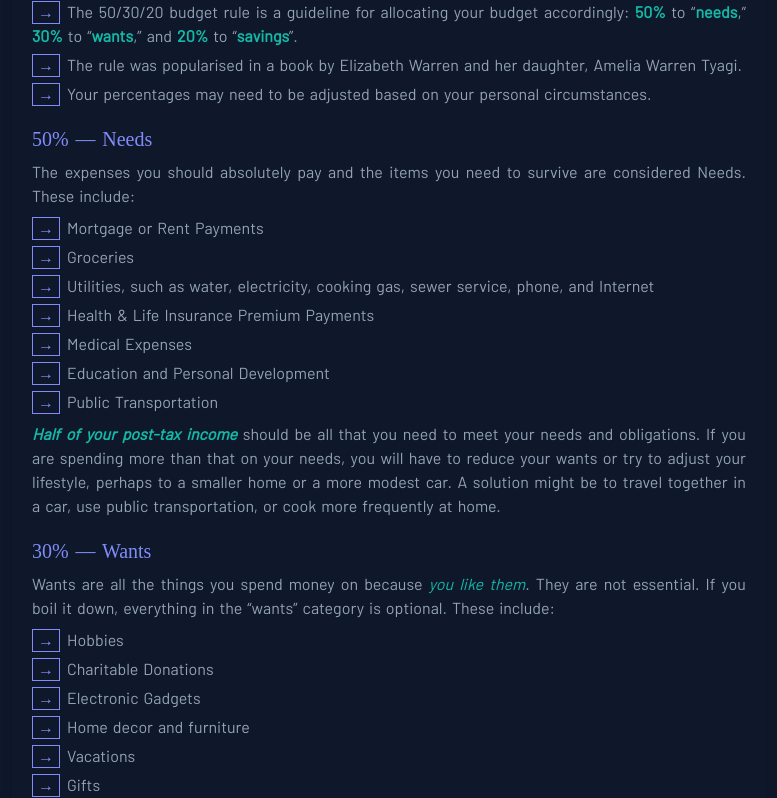
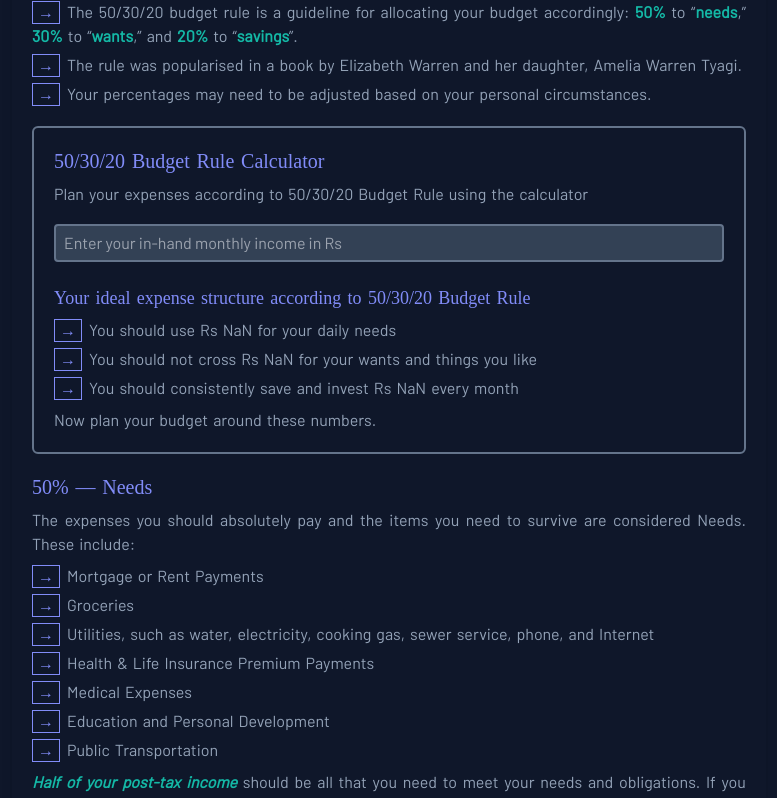
Before and after one commit to devkoustavdas/gromarket-website, a React (Vite) app: page /blogs/50-30-20-Budget-Rule in a window 1280 px wide. Shown: the part 1279-2077 px from the top of the page, without its empty margins (0-777 px from the left). Built offline with nearby package versions, Linux system fonts and the light colour scheme.

Commit message:
blog changed

```diff
--- a/src/Blogs/BlogList.jsx
+++ b/src/Blogs/BlogList.jsx
@@ -13,7 +13,7 @@ const BlogList = ({ type }) => {
         <div className={cl}>
             <BlogCard
                 link="/blogs/50-30-20-Budget-Rule"
-                head={"50/30/20 Budget Rule"}
+                head={"How the 50/30/20 Budget Rule Can Help You Achieve Financial Freedom and Still Enjoy Your Life"}
                 body={"Download GroMarket's free monthly budget template to easily track your spending and take control of your finances."}
                 tag={["Personal Finance", "Template", "Budget"]} />
             <BlogCard
--- a/src/Blogs/Blogs/BudgetRule.jsx
+++ b/src/Blogs/Blogs/BudgetRule.jsx
@@ -1,11 +1,18 @@
 import BlogTemplate from '../BlogTemplate';
 import Img from '../../components/Html.jsx/Img';
 import styles from "../../content.module.css";
+import { useState } from 'react';
 
 const BudgetRule = () => {
+  const [income, setIncome] = useState();
+
+  const handleIncomeChange = (event) => {
+    setIncome(event.target.value);
+  };
+
   return (
     <BlogTemplate
-      title="Mastering the Art of Spending: How the 50/30/20 Budget Rule Can Help You Achieve Financial Freedom and Still Enjoy Your Life"
+      title="How the 50/30/20 Budget Rule Can Help You Achieve Financial Freedom and Still Enjoy Your Life | The budget planning Calculator you actually need"
       date={"01/11/2024"}
       tag={["Personal Finance", "Template", "Budget"]}
       link={"50-30-20-Budget-Rule"}
@@ -24,6 +31,19 @@ const BudgetRule = () => {
             <li>The rule was popularised in a book by Elizabeth Warren and her daughter, Amelia Warren Tyagi.</li>
             <li>Your percentages may need to be adjusted based on your personal circumstances.</li>
           </ul>
+          <div>
+            <h2>50/30/20 Budget Rule Calculator</h2>
+            <p>Plan your expenses according to 50/30/20 Budget Rule using the calculator</p>
+            <input type="number" placeholder='Enter your in-hand monthly income in Rs' value={income}
+              onChange={handleIncomeChange} />
+            <h3>Your ideal expense structure according to 50/30/20 Budget Rule</h3>
+            <ul>
+              <li><h4>You should use Rs {Math.floor(income*0.5)} for your daily needs</h4></li>
+              <li><h4>You should not cross Rs {Math.floor(income * 0.3)} for your wants and things you like</h4></li>
+              <li><h4>You should consistently save and invest Rs {Math.floor(income * 0.2)} every month</h4> </li>
+            </ul>
+            <p>Now plan your budget around these numbers.</p>
+          </div>
           <h2 id="50-needs">50% — Needs</h2>
           <p>The expenses you should absolutely pay and the items you need to survive are considered Needs. These include:</p>
           <ul>
@@ -37,38 +57,38 @@ const BudgetRule = () => {
           </ul>
           <p><strong><em>Half of your post-tax income</em></strong> should be all that you need to meet your needs and obligations. If you are spending more than that on your needs, you will have to reduce your wants or try to adjust your lifestyle, perhaps to a smaller home or a more modest car. A solution might be to travel together in a car, use public transportation, or cook more frequently at home.</p>
           <h2 id="30-wants">30% — Wants</h2>
-          <p>Wants are all the things you spend money on because <em>you like them</em>. They are not essential. If you boil it down, everything in the “wants” category is optional. These include:</p>
+          <p>Wants are all the things you spend money on because <em>you like them</em> or want to use/have them. They are not essential. If you boil it down, everything in the “wants” category is optional. These include:</p>
           <ul>
-            <li>Hobbies</li>
+            <li>Spending on Hobbies</li>
             <li>Charitable Donations</li>
-            <li>Electronic Gadgets</li>
+            <li>Purchasing electronic gadgets and games</li>
             <li>Home decor and furniture</li>
-            <li>Vacations</li>
+            <li>Vacations and Trips</li>
             <li>Gifts</li>
             <li>Dining Out</li>
             <li>Purchasing Clothes, and personal care products</li>
             <li>Streaming services and other subscriptions and memberships</li>
             <li>Movie, Sports, and concert tickets</li>
           </ul>
-          This category also includes the choices you make when upgrading, such as choosing an expensive steak over a cheaper hamburger or purchasing a Mercedes over a more economical Honda. Wants are all the little extras you spend money on that make life smoother, enjoyable, and entertaining.
+          This category also includes the choices you make when upgrading, such as choosing an expensive steak over a cheaper hamburger or purchasing a Audi over a more economical Honda. Wants are all the little extras you spend money on that make life smoother, enjoyable, entertaining, and happier.
           <h2 id="20-savings-and-investments">20% — Savings and Investments</h2>
           <p>Lastly, try to allocate <strong><em>20% of your post-tax income to savings and investments</em></strong>. These savings, with time, will help you fulfil your financial goals like buying a car, capital for a start-up, buying a house, etc. This includes:</p>
           <ul>
             <li>Investing in Mutual Funds (Equity, Debt, ELSS)</li>
             <li>Retirement contributions</li>
-            <li>Debt Repayment</li>
+            <li>Loan Repayment and EMI pemiums</li>
             <li>Emergency fund</li>
             <li>Short-term shavings goals</li>
           </ul>
           <h2 id="practical-examples-of-the-50-30-20-budget-rule">Practical Examples of the 50/30/20 Budget Rule</h2>
           <p>Most individuals spend more than they save, often without even realizing it. The 50/30/20 rule of thumb can help you become more conscious of your spending patterns (financial habits) and prevent under- and overspending. You can increase your savings for the things that are important to you by spending less on the things that don’t really matter. This is how it goes:</p>
-          <h3 id="calculate-your-monthly-in-hand-income">Calculate your monthly in-hand income</h3>
-          <p>Let’s say you and your spouse have a total of Rs 1,00,000 deposited into your bank account each month from your jobs and side income sources. After deductions like Income tax, Employee PF, Employer PF, NPS contribution let’s say your in-hand pay becomes Rs 80,000. We’ll calculate everything based on this in-hand salary.</p>
-          <h3 id="calculate-a-spending-threshold-for-each-category">Calculate a spending threshold for each category</h3>
-          <p>Based on the 50/30/20 budget rule, the amount you should allocate to “needs” is Rs 40,000 (Rs 40,000 x 0.50). The amount you should allocate to “wants” is Rs 24,000 (Rs 80,000 x 0.30). The amount you should allocate to financial goals i.e. savings and investments is Rs 16,000 (Rs 80,000 x 0.20).</p>
-          <h3 id="plan-your-budget-around-these-numbers">Plan your budget around these numbers</h3>
+          <li><h3 id="calculate-your-monthly-in-hand-income">Calculate your monthly in-hand income</h3></li>
+          <p>Let’s say you and your spouse have a total of Rs 1,00,000 deposited into your bank account each month from your jobs, side income sources, businesses, and other sources included. After deductions like Income tax, Employee PF, NPS contribution let’s say your in-hand pay becomes Rs 80,000. We’ll calculate 50/30/20 Budget based on this monthly in-hand salary.</p>
+          <li><h3 id="calculate-a-spending-threshold-for-each-category">Calculate a spending threshold for each category according to the 50/30/20 Budget Rule</h3></li>
+          <p>Based on the 50/30/20 budget rule, the amount you should allocate to “needs”, i.e. the things you would necessarily need is Rs 40,000 (Rs 40,000 x 0.50). The amount you should allocate to “wants” is Rs 24,000 (Rs 80,000 x 0.30). The amount you should allocate to financial goals i.e. savings and investments is Rs 16,000 (Rs 80,000 x 0.20).</p>
+          <h3 id="plan-your-budget-around-these-numbers"><li>Plan your budget around these numbers</li></h3>
           <p>Consider these three spending areas as “buckets” that you can fill up with regular expenses. Check to see if you are spending less or more than the monthly spending goals you set in the previous stage by listing and adding your monthly expenses under each category they belong in.</p>
-          <h3 id="follow-your-budget">Follow your budget</h3>
+          <h3 id="follow-your-budget"><li>Follow your budget</li></h3>
           <p>Track your expenses each month, and adjust as necessary to stay within your budget moving forward.</p>
           <h2 id="why-is-the-50-30-20-budget-rule-the-most-effective-budget-">Why is the 50/30/20 Budget Rule the most effective Budget?</h2>
           <h3 id="50-30-20-budget-rule-is-simple-and-easy-to-follow">50/30/20 Budget Rule is simple and easy to follow</h3>
--- a/src/components/Html.jsx/Navbar.jsx
+++ b/src/components/Html.jsx/Navbar.jsx
@@ -22,7 +22,7 @@ const Navbar = () => {
             <div className="container mx-auto flex items-center justify-between">
                 <div><Logo size={4.5} /></div>
 
-                <div className="hidden md:flex space-x-4 text-slate-400">
+                <div className="hidden md:flex space-x-4 text-slate-400 text-center">
                     <Link to={"/"} onClick={() => handleTabClick("home")}>
                         <span className={`block py-2 px-3 rounded duration-200 hover:bg-slate-600 hover:text-slate-300 hover:shadow-md active:bg-slate-600 active:text-slate-300 ${whichTabOpen === "home"? "bg-slate-600 text-slate-300 shadow-md":""}`}>Home</span>
                     </Link>
--- a/src/content.module.css
+++ b/src/content.module.css
@@ -78,3 +78,23 @@ section.content div {
     border: solid 2px rgb(100 116 139);
     border-width: 2px;
 }
+
+section.content li h2, section.content li h3, section.content li h4, section.content li h5 {
+    display: inline;
+}
+
+section.content input {
+    width: 100%;
+    background-color: #334155;
+    color: #e2e8f0;
+    padding: 5px 8px;
+    border-radius: 4px;
+    font-family: 'Barlow', sans-serif;
+    margin: 10px 0px;
+    border: solid 2px #64748b;
+}
+
+section.content input:active, section.content input:focus {
+    border: solid 2px #94a3b8;
+    outline: none;
+}
```
